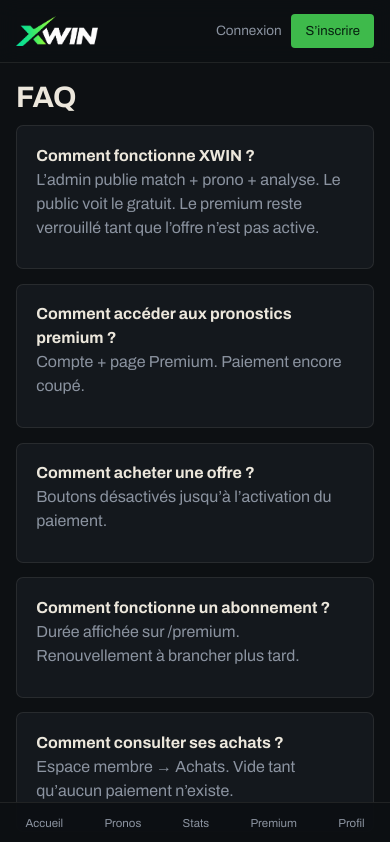
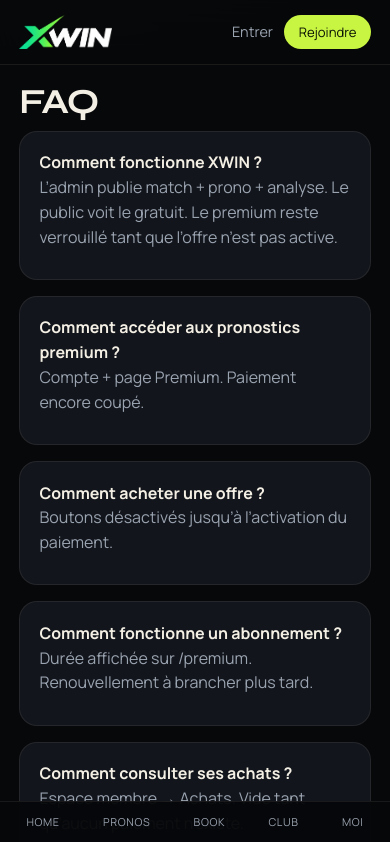
Before and after one commit to mdavo5270-create/xwin, a Next.js app: page /faq in a window 390 px wide. Shown: the top 842 px of the page. Built offline with nearby package versions, Linux system fonts and the light colour scheme; no server answers.

Commit message:
feat: recréation visuelle complète
* feat: recréation visuelle complète (affiche sportive)

* fix: importer browse.css sur premium

```diff
--- a/app/globals.css
+++ b/app/globals.css
@@ -1,260 +1,219 @@
-/* ============================================================
-   XWIN — design system
-   Direction: "feuille de stats" — plateforme d'analyse sportive
-   sérieuse. Fond sourd, accent = dégradé vert de la marque (repris
-   du logo), chiffres en monospace, cartes à faible arrondi séparées
-   par des filets fins.
-   ============================================================ */
-
 :root {
-  /* surfaces */
-  --bg: #0D1013;
-  --surface: #14181D;
-  --surface-2: #1B2129;
-
-  /* text */
-  --paper: #ECE7DC;
-  --muted: #8B93A0;
-  --muted-2: #626A76;
-
-  /* lines */
-  --line: rgba(236, 231, 220, 0.09);
-  --line-strong: rgba(236, 231, 220, 0.18);
-
-  /* accent — dégradé vert du logo (teal -> vert vif de la pointe du X) */
-  --brand-a: #0E9F6E;
-  --brand-b: #7AEC3A;
-  --accent: #3EBA4B;
-  --accent-strong: #56D763;
-  --accent-ink: #06210F;
-  --accent-wash: rgba(62, 186, 75, 0.1);
-  --accent-gradient: linear-gradient(90deg, var(--brand-a), var(--brand-b));
-
-  /* résultats — sourds, jamais décoratifs ailleurs */
-  --win: #4C8F63;
-  --win-wash: rgba(76, 143, 99, 0.1);
-  --loss: #B85C4E;
-  --loss-wash: rgba(184, 92, 78, 0.1);
-
-  --radius-sm: 4px;
-  --radius: 7px;
+  --bg: #07080a;
+  --bg-2: #0c0e12;
+  --surface: #12151b;
+  --surface-2: #191d25;
+  --paper: #f4efe4;
+  --muted: #9aa3b0;
+  --muted-2: #6b7380;
+  --line: rgba(244, 239, 228, 0.08);
+  --line-strong: rgba(244, 239, 228, 0.16);
+  --accent: #c8f542;
+  --accent-2: #7dff6a;
+  --accent-ink: #0a1204;
+  --accent-wash: rgba(200, 245, 66, 0.12);
+  --win: #7dff6a;
+  --loss: #ff6b5a;
+  --radius: 14px;
+  --radius-sm: 8px;
 }
 
 * { box-sizing: border-box; }
 html, body { margin: 0; min-height: 100%; }
 body {
-  font-family: var(--font-sans), Archivo, ui-sans-serif, system-ui, sans-serif;
-  background: var(--bg);
+  font-family: var(--font-sans), Manrope, ui-sans-serif, sans-serif;
+  background:
+    radial-gradient(900px 420px at 8% -10%, rgba(200, 245, 66, 0.07), transparent 50%),
+    var(--bg);
   color: var(--paper);
   font-size: 16px;
-  line-height: 1.5;
+  line-height: 1.55;
   -webkit-font-smoothing: antialiased;
 }
+::selection { background: var(--accent); color: var(--accent-ink); }
 
-::selection { background: var(--accent-wash); color: var(--accent-strong); }
-
-h1, h2, h3 { font-weight: 650; letter-spacing: -0.012em; }
-h1 { font-size: clamp(1.85rem, 6vw, 3.1rem); line-height: 1.08; margin: 0 0 .7rem; }
+h1, h2, h3 {
+  font-family: var(--font-display), Syne, sans-serif;
+  font-weight: 700;
+  letter-spacing: -0.03em;
+}
+h1 { font-size: clamp(2.2rem, 8vw, 4.4rem); line-height: 0.95; margin: 0 0 .8rem; }
 h2 {
-  font-size: clamp(1.05rem, 2.4vw, 1.35rem);
-  margin: 2.3rem 0 .9rem;
-  padding-top: 1.15rem;
-  border-top: 1px solid var(--line);
-  font-weight: 600;
+  font-size: clamp(1.15rem, 2.6vw, 1.55rem);
+  margin: 2.4rem 0 1rem;
+  border: 0;
+  padding: 0;
 }
-h2:first-child { border-top: 0; padding-top: 0; margin-top: 0; }
-h3 { font-size: 1.02rem; margin: 0 0 .4rem; font-weight: 600; }
+h3 { font-size: 1.05rem; margin: 0 0 .4rem; }
 p { margin: 0 0 .7rem; }
-a { color: var(--paper); text-decoration: none; }
-
-a:focus-visible, button:focus-visible, input:focus-visible, textarea:focus-visible, select:focus-visible {
-  outline: 2px solid var(--accent);
-  outline-offset: 2px;
+a { color: inherit; text-decoration: none; }
+a:focus-visible, button:focus-visible, input:focus-visible {
+  outline: 2px solid var(--accent); outline-offset: 3px;
 }
 
-@media (prefers-reduced-motion: reduce) {
-  * { animation: none !important; transition: none !important; }
-}
-
-/* ---------- shell ---------- */
 .site { min-height: 100dvh; display: flex; flex-direction: column; }
 .site-body { flex: 1; }
 
-/* ---------- public header ---------- */
 .pub-head {
-  display: flex; align-items: center; gap: 1rem; padding: .85rem 1rem;
-  border-bottom: 1px solid var(--line); position: sticky; top: 0; z-index: 20;
-  background: rgba(13, 16, 19, .92); backdrop-filter: blur(10px);
+  display: flex; align-items: center; gap: 1.2rem;
+  padding: .95rem 1.2rem;
+  position: sticky; top: 0; z-index: 30;
+  background: rgba(7, 8, 10, 0.78);
+  backdrop-filter: blur(18px);
+  border-bottom: 1px solid var(--line);
 }
-
-/* ---------- logo (image de marque, contexte header vs sidebar) ---------- */
 .logo { display: inline-flex; align-items: center; line-height: 0; }
-.logo img { height: 26px; width: auto; display: block; }
-.pub-head .logo img { height: 30px; }
+.logo img { height: 28px; width: auto; display: block; }
+.pub-head .logo img { height: 34px; }
 .side .logo img { height: 22px; }
 .admin-logo { display: inline-flex; align-items: center; gap: .5rem; }
 .admin-tag {
-  font-family: var(--font-mono), monospace; font-size: .7rem; letter-spacing: .04em;
-  color: var(--brand-b); text-transform: uppercase; border: 1px solid var(--line-strong);
-  border-radius: var(--radius-sm); padding: .1rem .4rem;
+  font-family: var(--font-mono), monospace; font-size: .68rem;
+  letter-spacing: .08em; text-transform: uppercase;
+  color: var(--accent); border: 1px solid var(--line-strong);
+  border-radius: 999px; padding: .15rem .5rem;
+}
+.pub-nav {
+  display: none; gap: 1.4rem;
+  font-size: .78rem; letter-spacing: .12em; text-transform: uppercase;
+  color: var(--muted);
+}
+.pub-nav a:hover { color: var(--paper); }
+.pub-auth { margin-left: auto; display: flex; gap: .7rem; align-items: center; font-size: .9rem; }
+.pub-auth a:not(.btn-sm) { color: var(--muted); }
+
+.btn, .btn-sm {
+  display: inline-flex; align-items: center; justify-content: center;
+  border: 0; border-radius: 999px;
+  font-weight: 700; cursor: pointer; font: inherit;
+}
+.btn { background: var(--accent); color: var(--accent-ink); padding: .85rem 1.3rem; }
+.btn:hover { filter: brightness(1.06); }
+.btn-sm { background: var(--accent); color: var(--accent-ink); padding: .42rem .9rem; font-size: .82rem; }
+.btn.ghost, .btn-sm.ghost {
+  background: transparent; color: var(--paper);
+  box-shadow: inset 0 0 0 1px var(--line-strong);
+}
+.btn.off { background: var(--surface-2); color: var(--muted-2); cursor: not-allowed; }
+
+.pub-foot {
+  border-top: 1px solid var(--line);
+  padding: 1.5rem 1.2rem calc(5.8rem + env(safe-area-inset-bottom));
+  color: var(--muted); font-size: .8rem;
+  display: flex; flex-wrap: wrap; gap: .7rem 1.3rem;
 }
 
-.pub-nav { display: none; gap: 1.35rem; color: var(--muted); font-size: .87rem; }
-.pub-nav a:hover { color: var(--paper); }
-.pub-auth { margin-left: auto; display: flex; gap: .6rem; align-items: center; font-size: .85rem; }
-.pub-auth a:not(.btn-sm) { color: var(--muted); }
-.pub-auth a:not(.btn-sm):hover { color: var(--paper); }
+.hero {
+  max-width: 1180px; margin: 0 auto;
+  padding: clamp(2.2rem, 8vw, 5.2rem) 1.2rem 2rem;
+  display: grid; gap: 2rem;
+}
+.kicker {
+  font-size: .72rem; letter-spacing: .16em; text-transform: uppercase;
+  color: var(--accent); margin-bottom: .7rem; font-weight: 700;
+}
+.hero p { color: var(--muted); max-width: 36rem; font-size: 1.05rem; }
+.perf {
+  background: var(--surface);
+  border: 1px solid var(--line);
+  border-radius: 22px;
+  padding: 1.5rem 1.5rem 1.3rem;
+}
+.perf strong {
+  display: block;
+  font-family: var(--font-display), Syne, sans-serif;
+  font-size: 3.2rem; line-height: .9; margin: .4rem 0 .3rem;
+}
+.perf a { color: var(--muted); font-size: .88rem; }
 
-/* ---------- buttons ---------- */
-.btn, .btn-sm {
-  display: inline-flex; align-items: center; justify-content: center;
-  border: 1px solid transparent; border-radius: var(--radius);
-  font-weight: 600; cursor: pointer; font: inherit; font-family: var(--font-sans);
-  transition: background-color .12s ease, border-color .12s ease, color .12s ease;
-}
-.btn { background: var(--accent); color: var(--accent-ink); padding: .74rem 1.15rem; font-size: .92rem; }
-.btn:hover { background: var(--accent-strong); }
-.btn-sm { background: var(--accent); color: var(--accent-ink); padding: .4rem .82rem; font-size: .82rem; border-radius: var(--radius-sm); }
-.btn-sm:hover { background: var(--accent-strong); }
-.btn.ghost, .btn-sm.ghost { background: transparent; color: var(--paper); border-color: var(--line-strong); }
-.btn.ghost:hover, .btn-sm.ghost:hover { border-color: var(--accent); color: var(--accent-strong); }
-.btn.gold { background: var(--accent); color: var(--accent-ink); }
-.btn.off, .btn-sm.off {
-  background: var(--surface-2); color: var(--muted-2); border-color: var(--line);
-  cursor: not-allowed;
-}
-
-/* ---------- footer ---------- */
-.pub-foot {
-  border-top: 1px solid var(--line);
-  padding: 1.3rem 1rem calc(5.6rem + env(safe-area-inset-bottom));
-  color: var(--muted); font-size: .81rem;
-  display: flex; flex-wrap: wrap; gap: .7rem 1.2rem;
-}
-.pub-foot a:hover { color: var(--paper); }
-
-/* ---------- hero ---------- */
-.hero {
-  padding: clamp(2rem, 7vw, 4.4rem) 1rem 1.8rem; max-width: 1120px; margin: 0 auto;
-  display: grid; gap: 1.8rem;
-  animation: heroIn .5s ease both;
-}
-@keyframes heroIn { from { opacity: 0; transform: translateY(6px); } to { opacity: 1; transform: translateY(0); } }
-.kicker {
-  font-size: .82rem; color: var(--muted); display: flex; align-items: center; gap: .5rem;
-  margin-bottom: .5rem;
-}
-.kicker::before { content: ""; width: .6rem; height: 2px; background: var(--accent-gradient); display: inline-block; flex: none; }
-.hero p { color: var(--muted); max-width: 34rem; }
-
-.perf {
-  background: var(--surface); border: 1px solid var(--line-strong); border-radius: var(--radius);
-  padding: 1.3rem 1.4rem; position: relative; overflow: hidden;
-}
-.perf::before { content: ""; position: absolute; top: 0; left: 0; right: 0; height: 2px; background: var(--accent-gradient); }
-.perf strong {
-  display: block; font-family: var(--font-mono), monospace; font-size: 2.5rem;
-  font-weight: 600; letter-spacing: -.02em; font-variant-numeric: tabular-nums; margin: .3rem 0 .15rem;
-}
-.perf a { color: var(--muted); font-size: .85rem; }
-.perf a:hover { color: var(--accent-strong); }
-
-/* ---------- content grid / cards ---------- */
-.wrap { max-width: 1120px; margin: 0 auto; padding: 1.2rem 1rem 2.4rem; }
-.grid { display: grid; gap: .9rem; }
+.wrap { max-width: 1180px; margin: 0 auto; padding: 1.2rem 1.2rem 2.6rem; }
+.grid { display: grid; gap: 1rem; }
 @media (min-width: 720px) {
   .grid.two { grid-template-columns: 1fr 1fr; }
   .grid.three { grid-template-columns: 1fr 1fr 1fr; }
 }
 .card {
-  background: var(--surface); border: 1px solid var(--line); border-radius: var(--radius);
-  padding: 1.1rem 1.2rem; transition: border-color .12s ease;
+  background: var(--surface);
+  border: 1px solid var(--line);
+  border-radius: 18px;
+  padding: 1.15rem 1.2rem;
 }
-a.card:hover { border-color: var(--line-strong); }
+a.card:hover { border-color: rgba(200,245,66,.35); }
 .muted { color: var(--muted); }
 
-/* ---------- badges (étiquette, pas pilule) ---------- */
 .badge {
-  display: inline-flex; align-items: center; font-family: var(--font-mono), monospace;
-  font-size: .68rem; letter-spacing: .01em; border-radius: var(--radius-sm);
-  padding: .22rem .5rem; background: var(--surface-2); color: var(--muted);
-  border-left: 2px solid var(--line-strong);
+  display: inline-flex; align-items: center;
+  font-size: .68rem; letter-spacing: .08em; text-transform: uppercase;
+  border-radius: 999px; padding: .28rem .55rem;
+  background: var(--surface-2); color: var(--muted);
 }
-.badge.pay { border-left-color: var(--accent); color: var(--accent-strong); background: var(--accent-wash); }
-
-.ok {
-  width: 1.6rem; height: 1.6rem; border-radius: 50%; flex: none;
-  display: inline-flex; align-items: center; justify-content: center;
-  background: var(--win-wash); color: var(--win); font-size: .82rem; font-weight: 700;
+.badge.pay { background: var(--accent-wash); color: var(--accent); }
+.empty {
+  border: 1px dashed var(--line-strong); border-radius: 18px;
+  padding: 1.3rem; color: var(--muted);
 }
 
-.empty {
-  border: 1px dashed var(--line-strong); border-radius: var(--radius);
-  padding: 1.15rem; color: var(--muted); font-size: .9rem;
-}
-
-/* ---------- forms ---------- */
 label { display: grid; gap: .35rem; color: var(--muted); font-size: .84rem; margin: .55rem 0; }
 input, textarea, select {
-  font: inherit; width: 100%; border-radius: var(--radius-sm); border: 1px solid var(--line-strong);
-  background: var(--surface-2); color: var(--paper); padding: .68rem .75rem; font-family: var(--font-sans);
+  font: inherit; width: 100%; border-radius: 12px; border: 1px solid var(--line-strong);
+  background: var(--bg-2); color: var(--paper); padding: .78rem .85rem;
 }
-input:focus, textarea:focus, select:focus { border-color: var(--accent); }
 .err { color: var(--loss); font-size: .85rem; }
+.auth {
+  min-height: 100dvh; display: grid; place-items: center; padding: 1.4rem;
+  background: radial-gradient(700px 300px at 50% 0%, rgba(200,245,66,.08), transparent 55%), var(--bg);
+}
+.auth-card {
+  width: min(26rem, 100%);
+  background: var(--surface);
+  border: 1px solid var(--line);
+  border-radius: 24px;
+  padding: 1.8rem;
+}
+.eyebrow { font-size: .72rem; letter-spacing: .16em; text-transform: uppercase; color: var(--accent); }
 
-.auth { min-height: 100dvh; display: grid; place-items: center; padding: 1.4rem; }
-.auth-card { width: min(26rem, 100%); background: var(--surface); border: 1px solid var(--line); border-radius: var(--radius); padding: 1.6rem; }
-.eyebrow { font-family: var(--font-mono), monospace; font-size: .78rem; letter-spacing: .03em; color: var(--muted); margin-bottom: .3rem; }
-
-/* ---------- app / admin shell ---------- */
 .app { display: grid; min-height: 100dvh; }
 .app .main { display: flex; flex-direction: column; min-width: 0; }
 .side {
-  display: none; background: var(--surface); border-right: 1px solid var(--line);
+  display: none; background: var(--bg-2); border-right: 1px solid var(--line);
   padding: 1.3rem 1rem; flex-direction: column; gap: 1.1rem;
 }
-.side nav { display: grid; gap: .15rem; }
-.side nav a { color: var(--muted); padding: .5rem .6rem; border-radius: var(--radius-sm); font-size: .89rem; }
-.side nav a:hover { background: var(--surface-2); color: var(--paper); }
+.side nav { display: grid; gap: .12rem; }
+.side nav a { color: var(--muted); padding: .55rem .65rem; border-radius: 10px; font-size: .9rem; }
+.side nav a:hover { background: var(--surface); color: var(--paper); }
 .side button {
   background: transparent; color: var(--muted); border: 1px solid var(--line-strong);
-  border-radius: var(--radius-sm); padding: .5rem; font-family: var(--font-sans); cursor: pointer;
+  border-radius: 999px; padding: .5rem; font: inherit; cursor: pointer;
 }
-.side button:hover { border-color: var(--loss); color: var(--loss); }
-
-.admin-content { max-width: none; }
-
-.head { display: flex; justify-content: space-between; align-items: center; padding: 1.1rem 1.3rem; border-bottom: 1px solid var(--line); gap: 1rem; }
-.content { padding: 1.15rem 1.2rem 5.4rem; max-width: 980px; }
+.head { display: flex; justify-content: space-between; align-items: center; padding: 1.1rem 1.3rem; border-bottom: 1px solid var(--line); }
+.content { padding: 1.2rem 1.2rem 5.4rem; max-width: 980px; }
 
 .mobile-nav, .pub-mobile {
   position: fixed; left: 0; right: 0; bottom: 0; z-index: 30; display: flex; justify-content: space-around;
-  background: rgba(13, 16, 19, .97); border-top: 1px solid var(--line);
-  padding: .75rem .3rem calc(.75rem + env(safe-area-inset-bottom)); font-size: .72rem; color: var(--muted);
+  background: rgba(7,8,10,.96); border-top: 1px solid var(--line);
+  padding: .8rem .3rem calc(.8rem + env(safe-area-inset-bottom));
+  font-size: .68rem; letter-spacing: .06em; text-transform: uppercase; color: var(--muted);
 }
-.mobile-nav a, .pub-mobile a { color: var(--muted); }
 
 @media (min-width: 860px) {
   .pub-nav { display: flex; }
-  .hero { grid-template-columns: 1.3fr .7fr; align-items: center; padding-left: 1.4rem; padding-right: 1.4rem; }
-  .pub-foot { padding: 1.7rem 1.4rem; }
-  .pub-head { padding: 1rem 1.4rem; }
-  .app { grid-template-columns: 232px 1fr; }
+  .hero { grid-template-columns: 1.35fr .65fr; align-items: end; }
+  .pub-foot { padding: 2rem 1.6rem; }
+  .pub-head { padding: 1rem 1.6rem; }
+  .app { grid-template-columns: 240px 1fr; }
   .side { display: flex; }
   .mobile-nav, .pub-mobile { display: none; }
   .content { padding-bottom: 2.2rem; }
 }
 
-/* ---------- tabs ---------- */
 .tabs { display: flex; gap: .4rem; flex-wrap: wrap; margin: .8rem 0 1.1rem; }
 .tabs a {
-  border: 1px solid var(--line-strong); border-radius: var(--radius-sm); padding: .32rem .75rem;
-  color: var(--muted); font-size: .81rem; font-family: var(--font-mono), monospace;
+  border-radius: 999px; padding: .35rem .8rem; color: var(--muted); font-size: .8rem;
+  box-shadow: inset 0 0 0 1px var(--line-strong);
 }
-.tabs a.on { border-color: var(--accent); color: var(--accent-strong); background: var(--accent-wash); }
-
-.cta-row { display: flex; flex-wrap: wrap; gap: .7rem; margin-top: 1.3rem; }
+.tabs a.on { background: var(--accent); color: var(--accent-ink); box-shadow: none; }
+.cta-row { display: flex; flex-wrap: wrap; gap: .7rem; margin-top: 1.5rem; }
 .vs {
-  display: flex; justify-content: space-between; gap: 1rem; font-weight: 600; margin: .6rem 0;
-  font-family: var(--font-mono), monospace; font-variant-numeric: tabular-nums;
+  display: flex; justify-content: space-between; gap: 1rem; font-weight: 700; margin: .55rem 0 0;
+  font-family: var(--font-mono), monospace;
 }
--- a/components/PublicChrome.tsx
+++ b/components/PublicChrome.tsx
@@ -11,40 +11,37 @@
           <Image src={logo} alt="XWIN" priority />
         </Link>
         <nav className="pub-nav">
-          <Link href="/">Accueil</Link>
-          <Link href="/pronostics">Pronostics</Link>
+          <Link href="/pronostics">Pronos</Link>
+          <Link href="/resultats">Live book</Link>
           <Link href="/montantes">Montantes</Link>
-          <Link href="/analyses">Analyses</Link>
-          <Link href="/resultats">Résultats</Link>
-          <Link href="/premium">Premium</Link>
-          <Link href="/a-propos">À propos</Link>
+          <Link href="/analyses">Notes</Link>
+          <Link href="/premium">Club</Link>
         </nav>
         <div className="pub-auth">
           {member ? <Link className="btn-sm" href="/app">Espace</Link> : (
             <>
-              <Link href="/connexion">Connexion</Link>
-              <Link className="btn-sm" href="/inscription">S’inscrire</Link>
+              <Link href="/connexion">Entrer</Link>
+              <Link className="btn-sm" href="/inscription">Rejoindre</Link>
             </>
           )}
         </div>
       </header>
       <div className="site-body">{children}</div>
       <nav className="pub-mobile">
-        <Link href="/">Accueil</Link>
+        <Link href="/">Home</Link>
         <Link href="/pronostics">Pronos</Link>
-        <Link href="/resultats">Stats</Link>
-        <Link href="/premium">Premium</Link>
-        <Link href={member ? "/app" : "/connexion"}>Profil</Link>
+        <Link href="/resultats">Book</Link>
+        <Link href="/premium">Club</Link>
+        <Link href={member ? "/app" : "/connexion"}>Moi</Link>
       </nav>
       <footer className="pub-foot">
         <span>18+ · Analyse, pas un bookmaker</span>
+        <Link href="/a-propos">À propos</Link>
         <Link href="/faq">FAQ</Link>
         <Link href="/contact">Contact</Link>
-        <Link href="/a-propos">À propos</Link>
         <Link href="/mentions-legales">Mentions</Link>
         <Link href="/conditions">Conditions</Link>
         <Link href="/confidentialite">Confidentialité</Link>
-        <Link href="/politique-remboursement">Remboursement</Link>
         <Link href="/jeu-responsable">Jeu responsable</Link>
       </footer>
     </div>
```
Also changed, not shown: app/browse.css (+30 -32 lines), app/connexion/page.tsx (+5 -5 lines), app/layout.tsx (+7 -6 lines), app/page.tsx (+28 -36 lines), app/premium/page.tsx (+16 -18 lines), components/PronoCard.tsx (+7 -7 lines).
